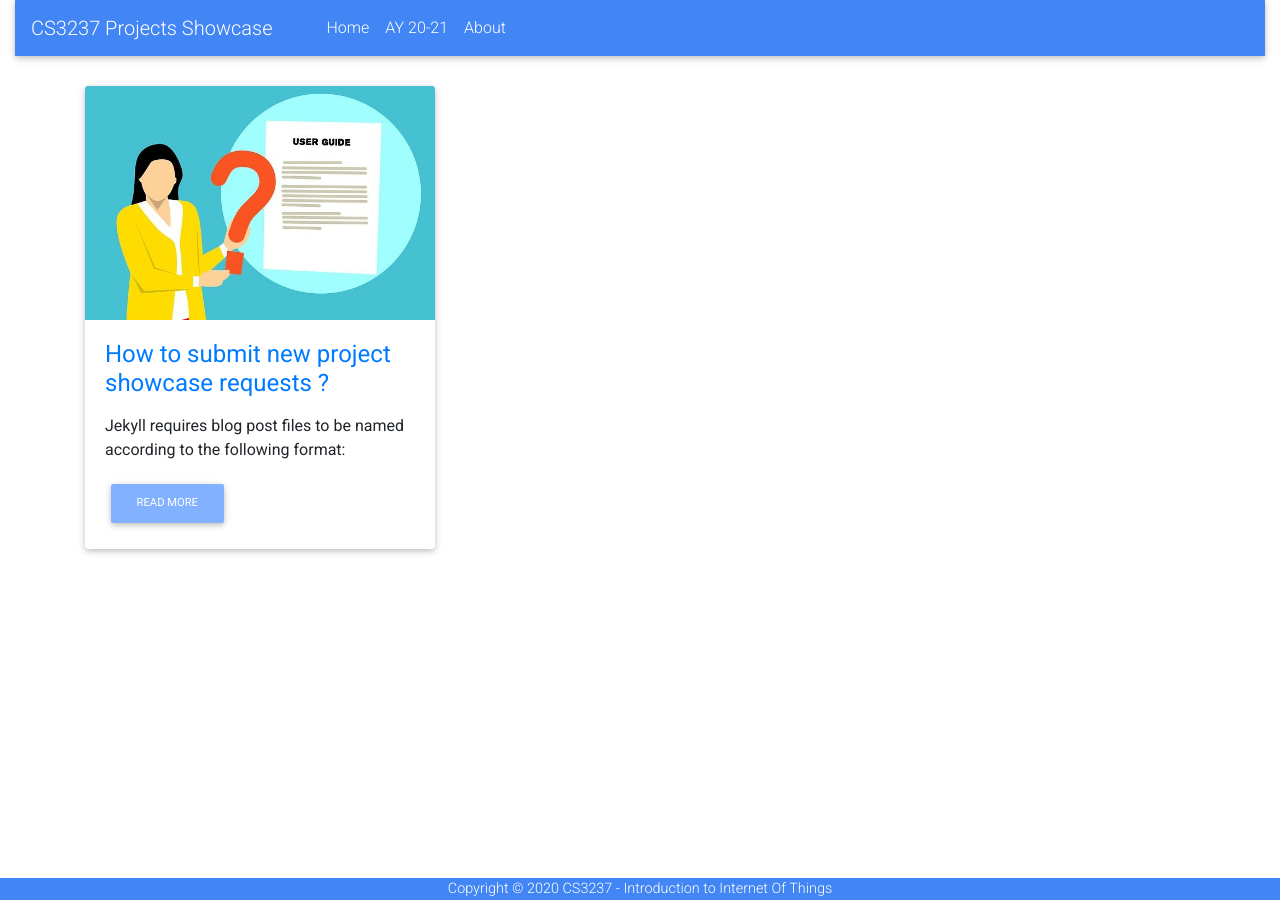
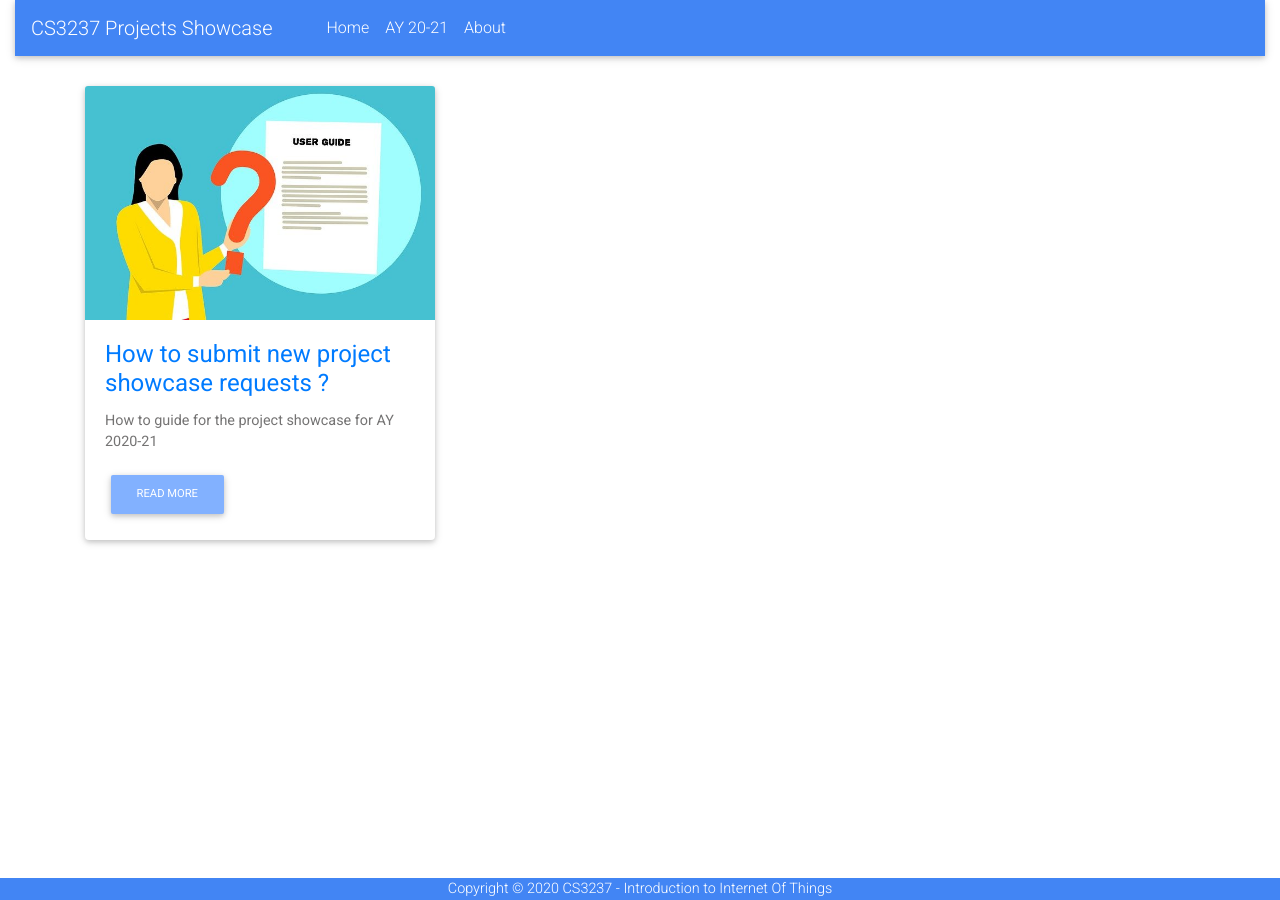
Before and after one commit to CS3237/cs3237.github.io, a Jekyll site: the page built from index.html, in a window 1280 px wide. Built offline with Jekyll 4.4.1, drawn with Linux system fonts in a browser that asks for light colours; nearby versions of some CDN libraries; the list of posts is cut into pages by our own code; part of the change alters nothing that is shown.

```diff
--- a/_posts/ay-20-21/2020-12-15-how-to-submit-new-showcase-requests.markdown
+++ b/_posts/ay-20-21/2020-12-15-how-to-submit-new-showcase-requests.markdown
@@ -2,7 +2,7 @@
 layout: post
 title:  "How to submit new project showcase requests ?"
 date:   2020-12-08 20:10:07 +0800
-img: "/assets/img/ay20-21/manual-3684460_640.jpg"
+img: "/assets/img/ay20-21/ta/manual-3684460_640.jpg"
 
 code: "https://github.com/CS3237/cs3237.github.io"
 
@@ -16,10 +16,63 @@ team:
   - name: Ashwin
     github: ashwinsk
   - name: Sylvian
-    github: su
+    github: ashwinsk
   - name: Zhaoying
-    github: ku
+    github: ashwinsk
+
+excerpt: How to guide for the project showcase for AY 2020-21
+
 ---
+
+### CS3237 Specifics
+
+Please refer to the sample code [here](https://github.com/CS3237/cs3237.github.io/tree/gh-pages).
+
+#### Instructions
+
+#### Project Page
+You need to create a markdown page for your project as shown [here](https://github.com/CS3237/cs3237.github.io/blob/gh-pages/_posts/ay-20-21/2020-12-15-how-to-submit-new-showcase-requests.markdown).
+<br>
+This file will contain all the information you wish to convey about your project.
+It is recommended to add your motivation, usage and benefits etc in this document.
+<br>
+While writing the different sections for the page in markdown please make sure you use `##` or lower, as `#` will be used for the post title.
+Please follow the file naming conventions described in the Jekyll section below.
+<br>
+This file needs to be only uploaded to this [directory](https://github.com/CS3237/cs3237.github.io/tree/gh-pages/_posts/ay-20-21).
+
+##### Images
+A thumbnail image for your project needs to be uploaded which will be displayed on the homepage along with all the other projects.
+The link to this image needs to be added as shown in `line 5` of your markdown file as shown in this [example](https://github.com/CS3237/cs3237.github.io/blob/gh-pages/_posts/ay-20-21/2020-12-15-how-to-submit-new-showcase-requests.markdown).
+<br>
+You can add the image(s) by creating a folder under the `assests/img/ay20-21` folder with your group number [here](https://github.com/CS3237/cs3237.github.io/tree/gh-pages/assets/img/ay20-21).
+<br>
+Please try to keep the images in 100 - 500 KB.
+
+#### Team
+You need to add a simple name, this name will be publically displayed, of your team member, and his/her github username in the team section as shown in
+`lines 16-21` of your markdown file as shown [here](https://github.com/CS3237/cs3237.github.io/blob/gh-pages/_posts/ay-20-21/2020-12-15-how-to-submit-new-showcase-requests.markdown)
+
+#### Project Code
+If you wish to add a link to your code on github or any other hosting you may do so as described in `line 7` of this file.
+This is recommended but not mandatory.
+
+#### Tags
+Please add appropriate tags to your project from the following list:
+1. commerce
+1. health
+1. education
+1. food
+1. social
+
+Please raise a PR/comment if you have any other relevant tags in mind. We plan to use this to organise the projects in the future.
+
+#### Submission
+Once you are done editing the pages, you may raise a PR to the `gh-pages` branch on github of the project.
+Please make sure you are only adding the markdown file for your project and the required images.
+
+
+### Jekyll Basics
 
 Jekyll requires blog post files to be named according to the following format:
 
@@ -41,10 +94,10 @@ You can also add HTML directly, although it is discouraged. You may only use it
 src="https://www.youtube.com/embed/tgbNymZ7vqY">
 </iframe>
 
+You can also add images the default way in markdown.
+
 Check out the [Jekyll docs][jekyll-docs] for more info on how to get the most out of Jekyll. File all bugs/feature requests at [Jekyll’s GitHub repo][jekyll-gh]. If you have questions, you can ask them on [Jekyll Talk][jekyll-talk].
 
 [jekyll-docs]: https://jekyllrb.com/docs/home
 [jekyll-gh]:   https://github.com/jekyll/jekyll
 [jekyll-talk]: https://talk.jekyllrb.com/
-
-### Once you are ready with your project page the editing raise a PR request on the github repo with the page with the necessary images
```
Also changed, not shown: assets/img/ay20-21/ta/manual-3684460_640.jpg (renamed from assets/img/ay20-21/manual-3684460_640.jpg).
